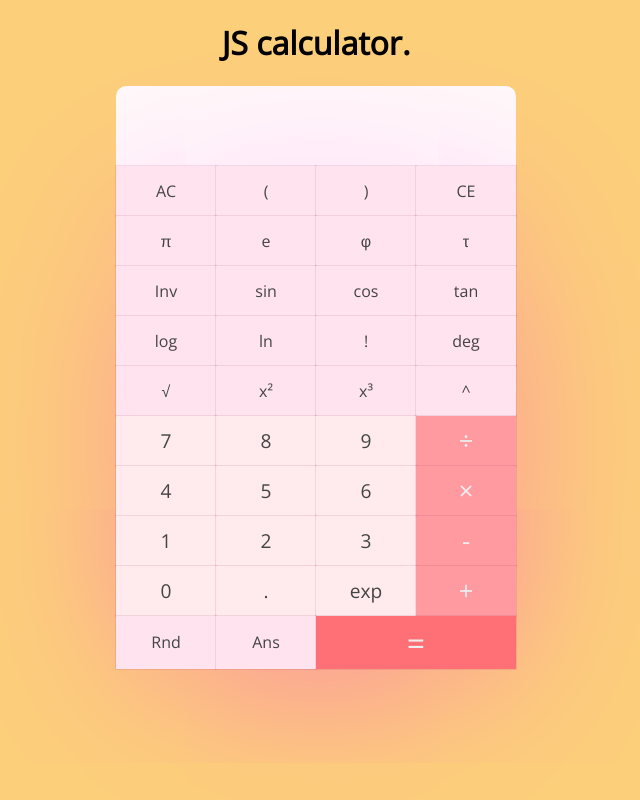
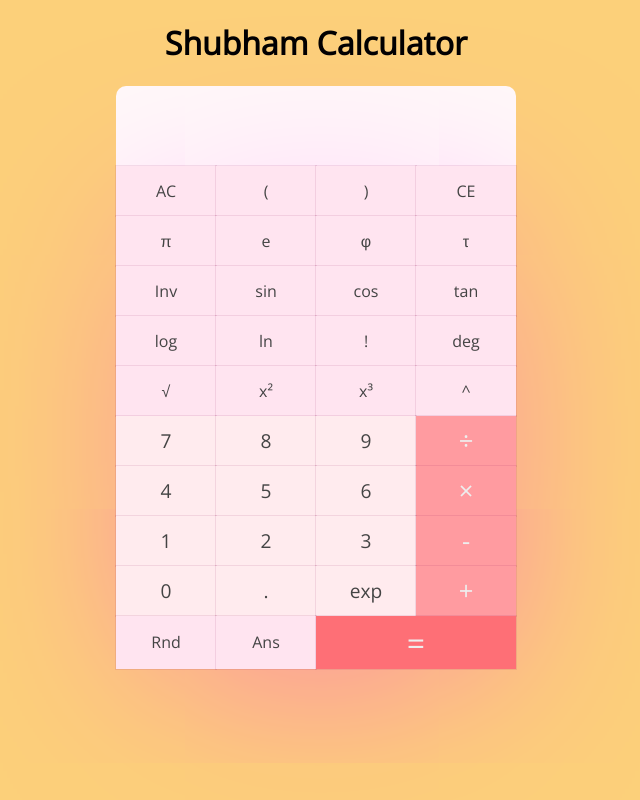
Before and after one commit to shubhamchaudhary10/calculator, a plain HTML site: page index.html in a window 1280 px wide. Shown: the whole page, without its empty margins (324-964 px from the left). Drawn offline with nearby package versions, Linux system fonts and the light colour scheme.

Commit message:
Update index.html

```diff
--- a/index.html
+++ b/index.html
@@ -186,7 +186,7 @@
 <body>
 
     <div class="wrapper">
-        <h1 style="text-align:center">JS calculator.</h1>
+        <h1 style="text-align:center">Shubham Calculator</h1>
         <div class="calc">
             <div class="top">
                 <div class='result'></div>
```
